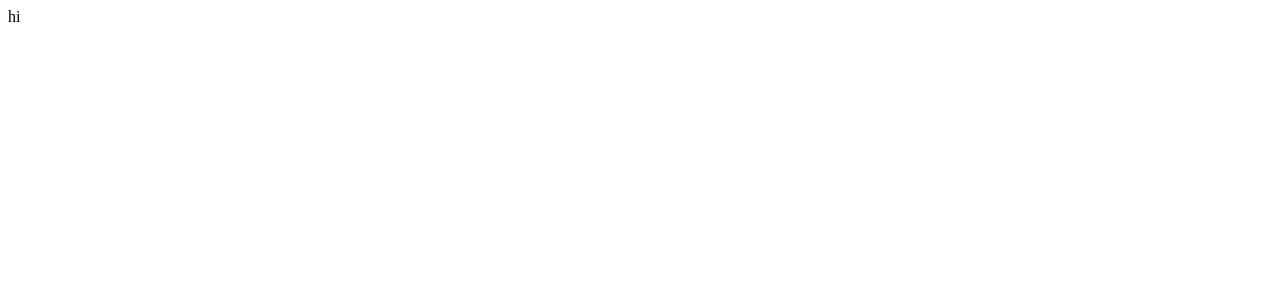
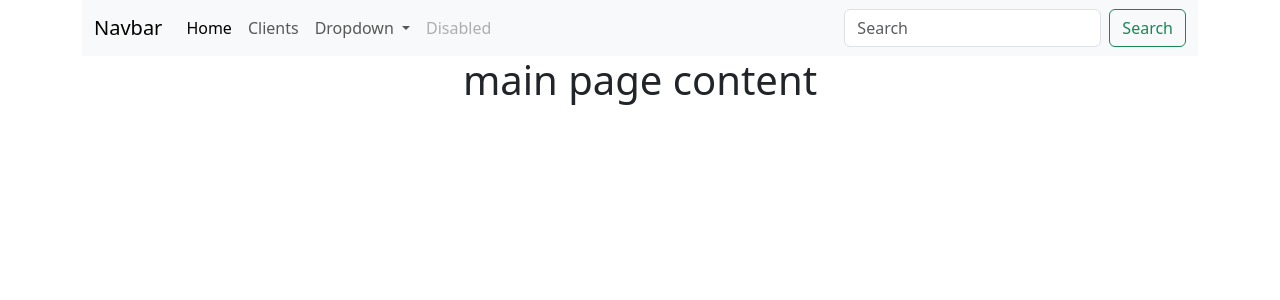
Before and after one commit to AlexandrBxbrxv/coursework_6_django, a Django app: page / in a window 1280 px wide. Before the commit the part shown is almost empty. Shown: the top 300 px of the page. Run offline with Django 5.2, Linux system fonts and the light colour scheme.

Commit message:
поменял стили на bootstrap

```diff
--- a/mailings/templates/mailings/base.html
+++ b/mailings/templates/mailings/base.html
@@ -3,9 +3,12 @@
 <head>
   <meta charset="UTF-8">
   <title>{{ title }}</title>
+  <link rel="stylesheet" href="	https://cdn.jsdelivr.net/npm/bootstrap@5.3.3/dist/css/bootstrap.min.css">
 </head>
 <body>
+<div class="container">{% include 'mailings/includes/inc_nav_bar.html' %}</div>
 {% block content %}
 {% endblock %}
+<link href="https://cdn.jsdelivr.net/npm/bootstrap@5.3.3/dist/js/bootstrap.bundle.min.js">
 </body>
 </html>
--- a/mailings/templates/mailings/home.html
+++ b/mailings/templates/mailings/home.html
@@ -1,6 +1,6 @@
 {% extends 'mailings/base.html' %}
 {% block content %}
-  <div>
-    hi
+  <div class="container text-center">
+    <h1>main page content</h1>
   </div>
 {% endblock %}
--- /dev/null
+++ b/mailings/templates/mailings/includes/inc_nav_bar.html
@@ -0,0 +1,36 @@
+<nav class="navbar navbar-expand-lg bg-body-tertiary">
+  <div class="container-fluid">
+    <a class="navbar-brand" href="#">Navbar</a>
+    <button class="navbar-toggler" type="button" data-bs-toggle="collapse" data-bs-target="#navbarSupportedContent" aria-controls="navbarSupportedContent" aria-expanded="false" aria-label="Toggle navigation">
+      <span class="navbar-toggler-icon"></span>
+    </button>
+    <div class="collapse navbar-collapse" id="navbarSupportedContent">
+      <ul class="navbar-nav me-auto mb-2 mb-lg-0">
+        <li class="nav-item">
+          <a class="nav-link active" aria-current="page" href="#">Home</a>
+        </li>
+        <li class="nav-item">
+          <a class="nav-link" href="{% url 'mailings:clients' %}">Clients</a>
+        </li>
+        <li class="nav-item dropdown">
+          <a class="nav-link dropdown-toggle" href="#" role="button" data-bs-toggle="dropdown" aria-expanded="false">
+            Dropdown
+          </a>
+          <ul class="dropdown-menu">
+            <li><a class="dropdown-item" href="#">Action</a></li>
+            <li><a class="dropdown-item" href="#">Another action</a></li>
+            <li><hr class="dropdown-divider"></li>
+            <li><a class="dropdown-item" href="#">Something else here</a></li>
+          </ul>
+        </li>
+        <li class="nav-item">
+          <a class="nav-link disabled" aria-disabled="true">Disabled</a>
+        </li>
+      </ul>
+      <form class="d-flex" role="search">
+        <input class="form-control me-2" type="search" placeholder="Search" aria-label="Search">
+        <button class="btn btn-outline-success" type="submit">Search</button>
+      </form>
+    </div>
+  </div>
+</nav>
```
